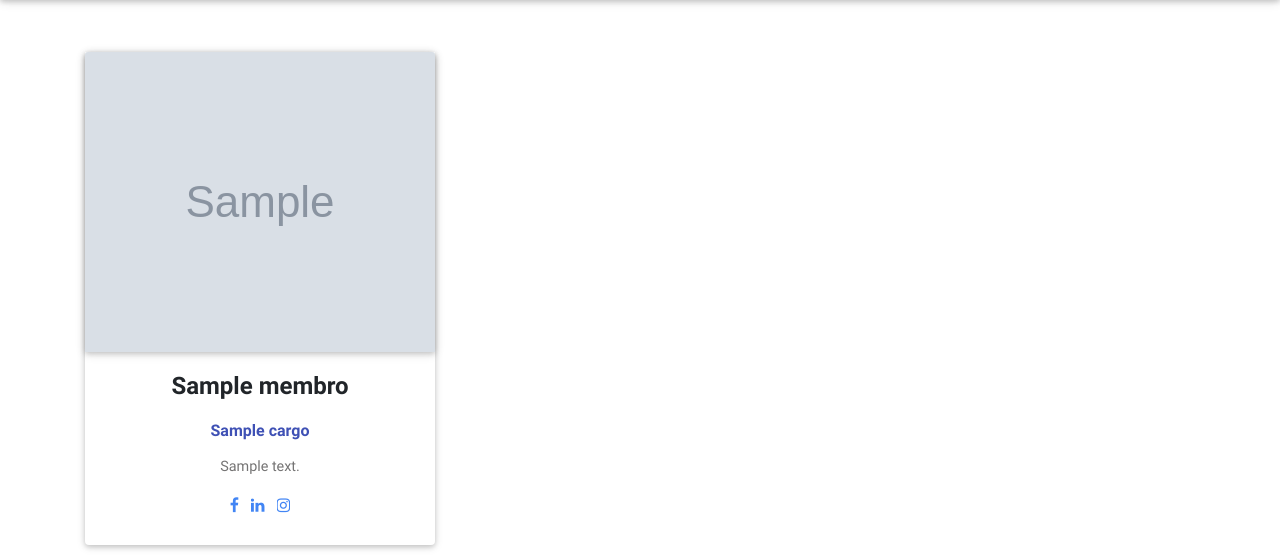
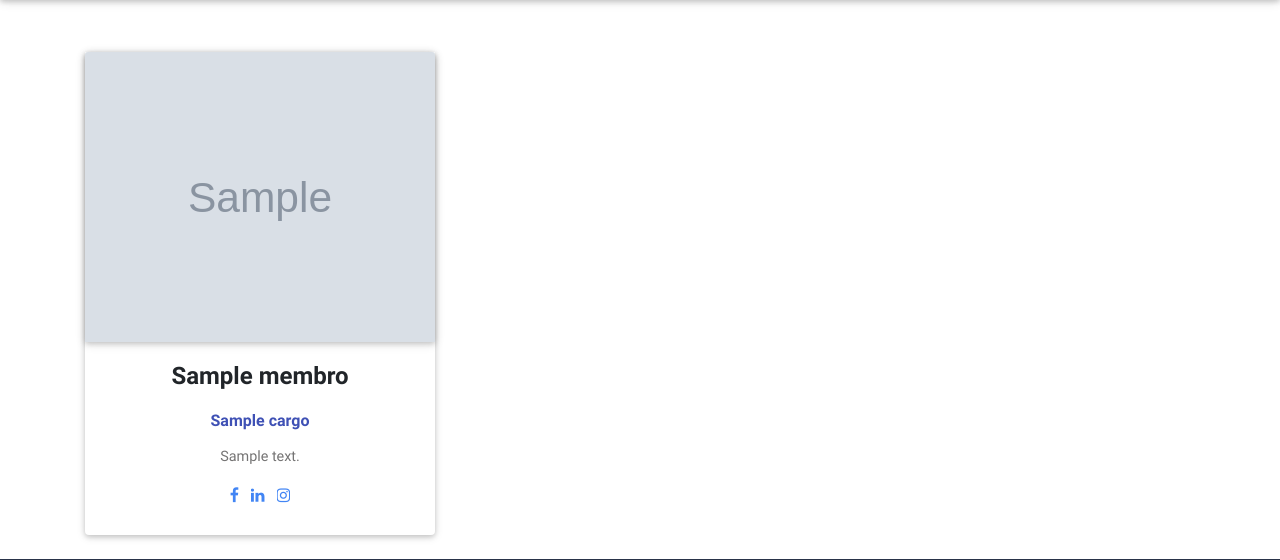
Before and after one commit to GabrielCasemiro/Sistema-Para-Liga-do-Mercado-Financeiro-UNESP, a Django app: template website/templates/nosso-time.html in a window 1280 px wide. Shown: the part 84-644 px from the top of the page. Run offline with Django 3.2, Linux system fonts and the light colour scheme; the template is opened without the code that fills it: most values are stand-ins (such as "Sample title", 1, 10 or a date in 2020); grey boxes marked "Sample" are stand-in pictures; some libraries are stand-ins or nearby versions.

Commit message:
nosso time

```diff
--- a/website/templates/nosso-time.html
+++ b/website/templates/nosso-time.html
@@ -1,6 +1,18 @@
 {%extends 'base.html'%}
 {% load static  %}
 {% block content %}
+<style type="text/css">
+  .img {
+  overflow: hidden;
+  position: relative;
+  height: 290px;
+}
+.img img {
+  max-width: 100%;
+  min-height: 100%;
+  object-fit: cover;
+}
+</style>
     <!--Main layout-->
     <main class="mt-5 pt-5">
       <div class="container">
@@ -13,7 +25,7 @@
 
               <!-- Card image -->
               <div class="view z-depth-1 zoom">
-                <img class="card-img-top " src="{{membro.imagem.url}}" title="{{membro.nome}}" height="300px;">
+                <img class="card-img-top img" src="{{membro.imagem.url}}" title="{{membro.nome}}" >
 
                   <div class="mask rgba-white-slight"></div>
 
```
